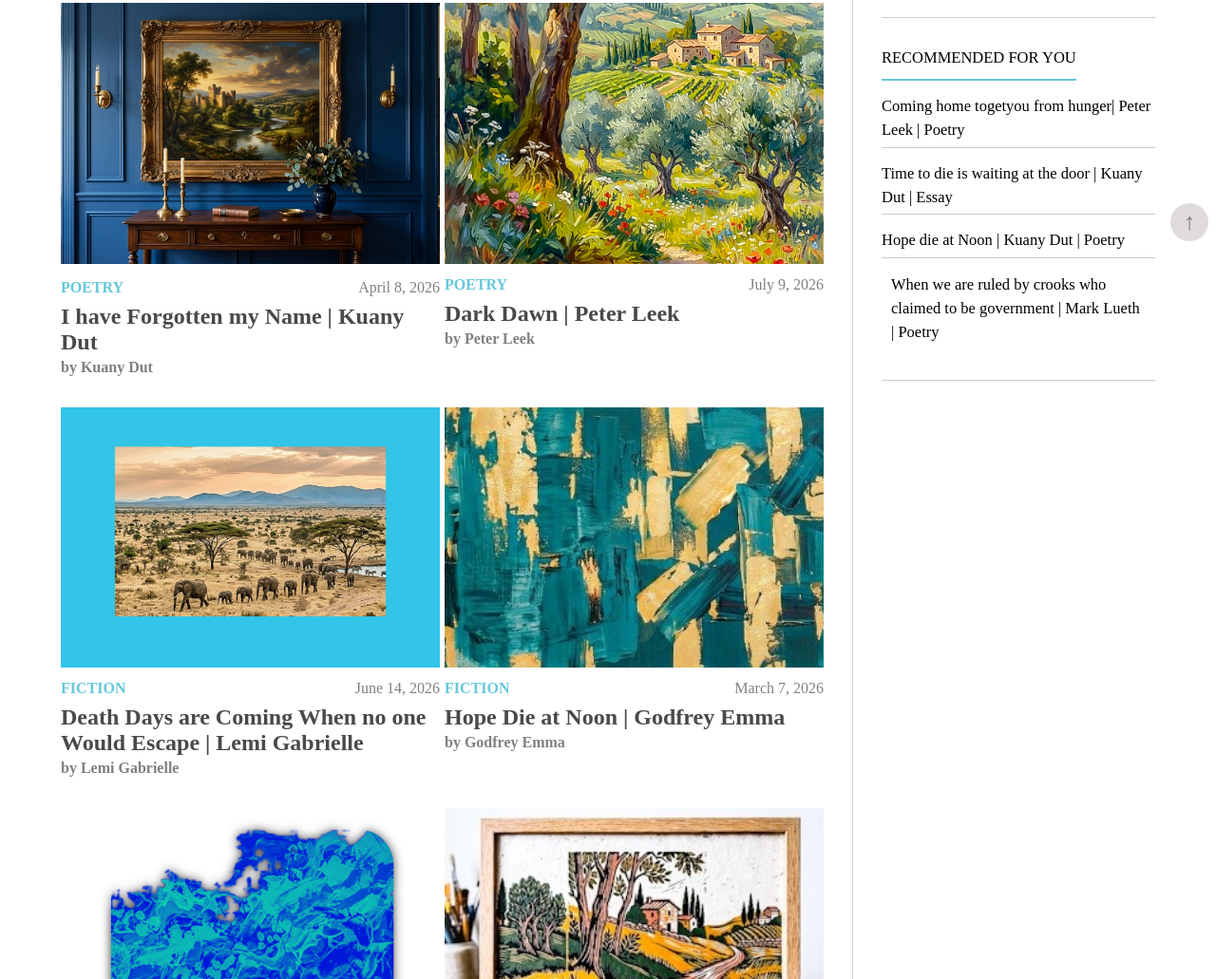
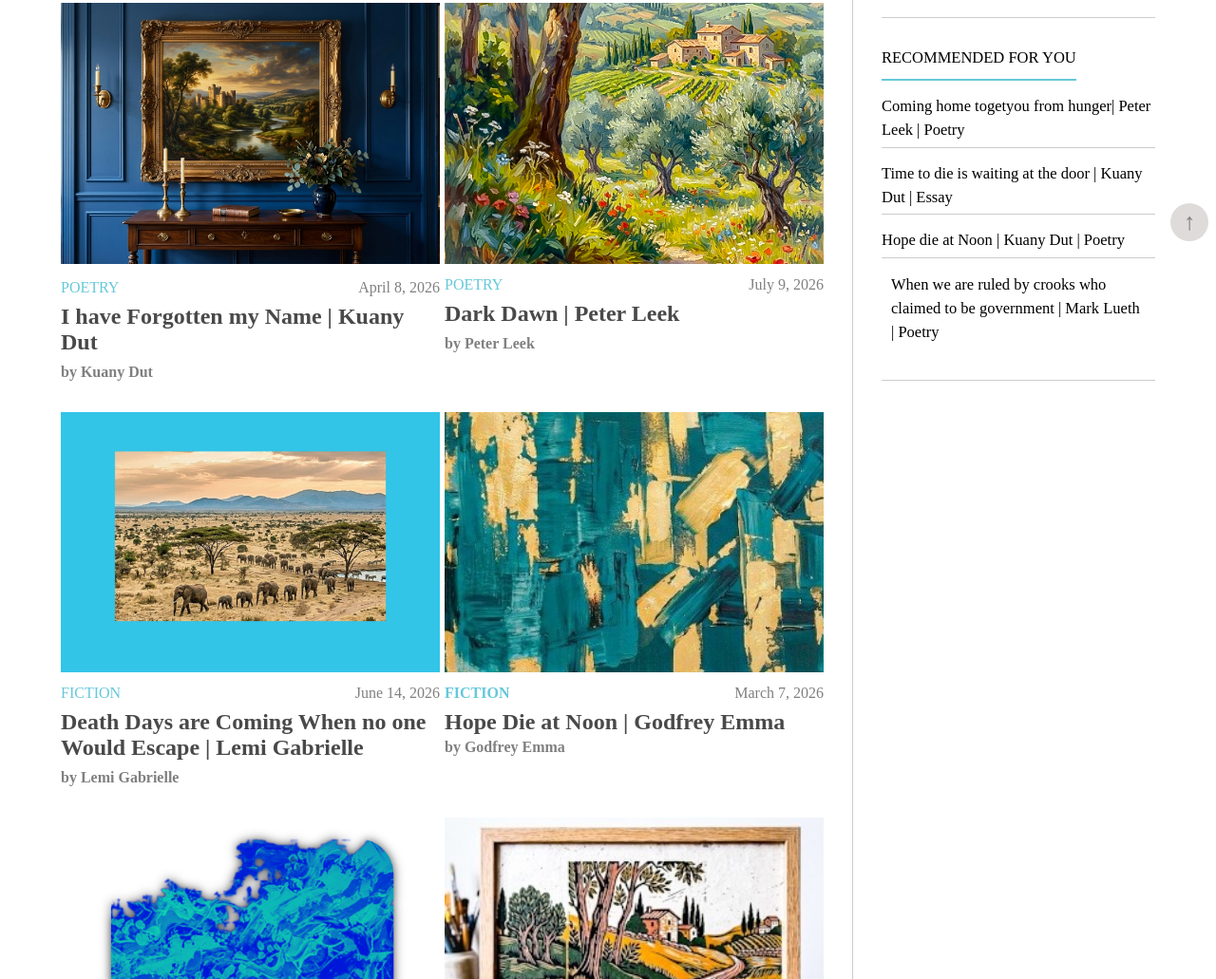
Before and after one commit to Healing-word/healing-word, a plain HTML site: page index.html in a window 1280 px wide. Shown: the part 532-1563 px from the top of the page at 95% size. Drawn offline with Linux system fonts and the light colour scheme; a web font is replaced by a local one.

Commit message:
Update index.html

```diff
--- a/index.html
+++ b/index.html
@@ -159,7 +159,7 @@
 
 
 
-     <p style="padding-bottom: 0; margin-bottom: 0; font-weight:700; padding-top: 0;"> <span style="color: grey; font-family: 'spectral', serif;">by Mark Lueth</span> </p>
+     <p style="padding-bottom: 0; margin-bottom: 0; font-weight:700; padding-top: 5px;"> <span style="color: grey; font-family: 'spectral', serif;">by Mark Lueth</span> </p>
 
 
 </div>
@@ -173,7 +173,7 @@
  <div style="display: flex;
     justify-content: space-between;
     align-items: center; padding-bottom: 5px; padding-top: 8px;">
-<p style="padding-bottom: 0; margin-bottom: 0; font-weight: 700;"> <span style="color: rgb(101, 200, 218);"> POETRY</span> </p>
+<p style="padding-bottom: 0; margin-bottom: 0; font-weight: ;"> <span style="color: rgb(101, 200, 218);"> POETRY</span> </p>
 
 <p style="padding-bottom: 0; margin-bottom: 0;"> <span style="color: grey; font-family: 'spectral', serif;">April 8, 2026</span> </p>
 
@@ -182,7 +182,7 @@
     <h2> <a href="grief1.html" style="font-size: 24px; "> I have Forgotten my Name | Kuany Dut</a></h2>
 
 
-    <p style="padding-bottom: 0; margin-bottom: 0; font-weight:700 ; padding-top: 0;"> <span style="color: grey; font-family: 'spectral', serif;">by Kuany Dut</span> </p>
+    <p style="padding-bottom: 0; margin-bottom: 0; font-weight:700 ; padding-top: 5px;"> <span style="color: grey; font-family: 'spectral', serif;">by Kuany Dut</span> </p>
 
 
     </div>
@@ -199,7 +199,7 @@
      <div style="display: flex;
     justify-content: space-between;
     align-items: center; padding-bottom: 5px; padding-top: 5px;">
-<p style="padding-bottom: 0; margin-bottom: 0; font-weight: 700;"> <span style="color: rgb(101, 200, 218);"> POETRY</span> </p>
+<p style="padding-bottom: 0; margin-bottom: 0; font-weight: ;"> <span style="color: rgb(101, 200, 218);"> POETRY</span> </p>
 
 <p style="padding-bottom: 0; margin-bottom: 0;"> <span style="color: grey; font-family: 'spectral', serif; padding-top: 5px; ">July 9, 2026</span> </p>
 
@@ -209,7 +209,7 @@
 
 
 
-    <p style="padding-bottom: 0; margin-bottom: 0; font-weight:700 ; padding-top: 0;"> <span style="color: grey; font-family: 'spectral', serif;">by Peter Leek</span> </p>
+    <p style="padding-bottom: 0; margin-bottom: 0; font-weight:700 ; padding-top: 5px;"> <span style="color: grey; font-family: 'spectral', serif;">by Peter Leek</span> </p>
 
 
 
@@ -229,7 +229,7 @@
     <div style="display: flex;
     justify-content: space-between;
     align-items: center; padding-bottom: 5px; padding-top: 5px;">
-<p style="padding-bottom: 0; margin-bottom: 0; font-weight: 700;"> <span style="color: rgb(101, 200, 218);"> FICTION</span> </p>
+<p style="padding-bottom: 0; margin-bottom: 0; font-weight: ;"> <span style="color: rgb(101, 200, 218);"> FICTION</span> </p>
 
 <p style="padding-bottom: 0; margin-bottom: 0;"> <span style="color: grey; font-family: 'spectral', serif;">June 14, 2026</span> </p>
 
@@ -239,7 +239,7 @@
 
 
 
-    <p style="padding-bottom: 0; margin-bottom: 0; font-weight:700; padding-top: 0;"> <span style="color: grey; font-family: 'spectral', serif;">by Lemi Gabrielle</span> </p>
+    <p style="padding-bottom: 0; margin-bottom: 0; font-weight:700; padding-top: 5px;"> <span style="color: grey; font-family: 'spectral', serif;">by Lemi Gabrielle</span> </p>
 
 
     </div>
```
